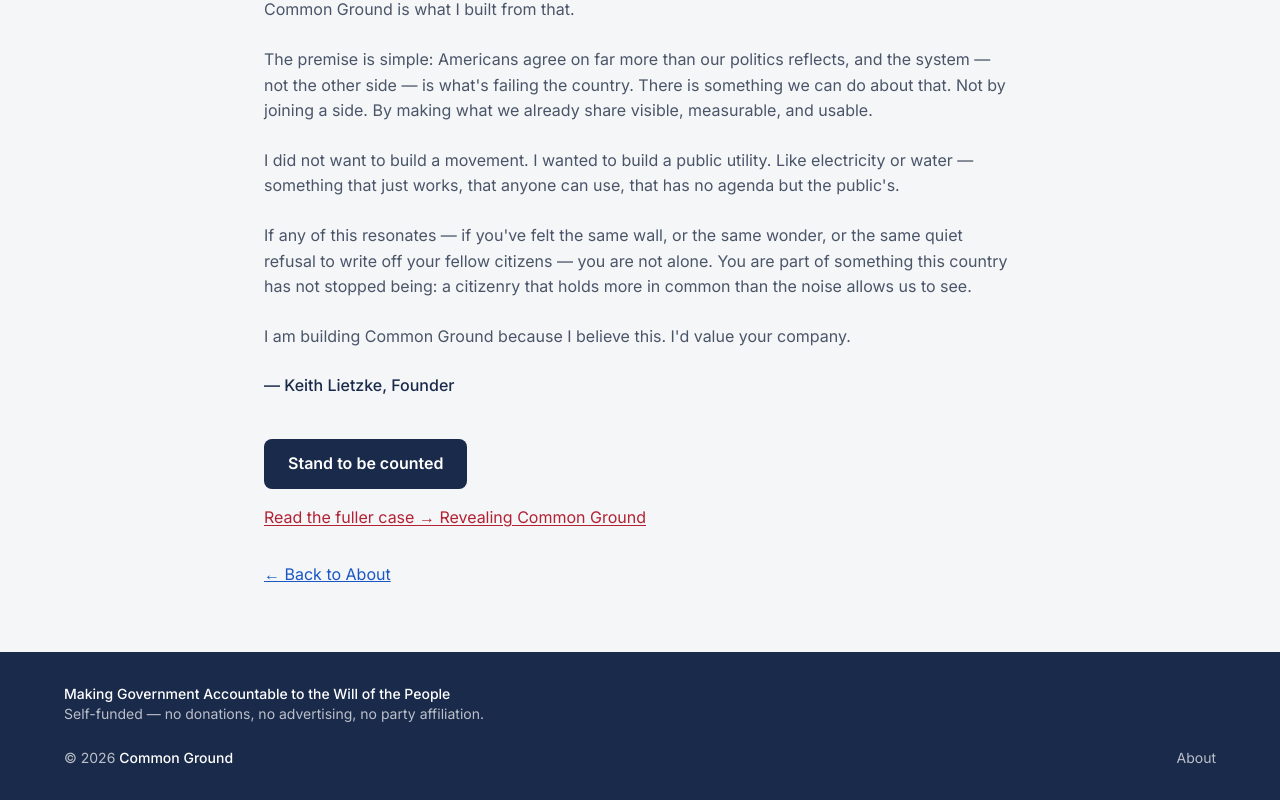
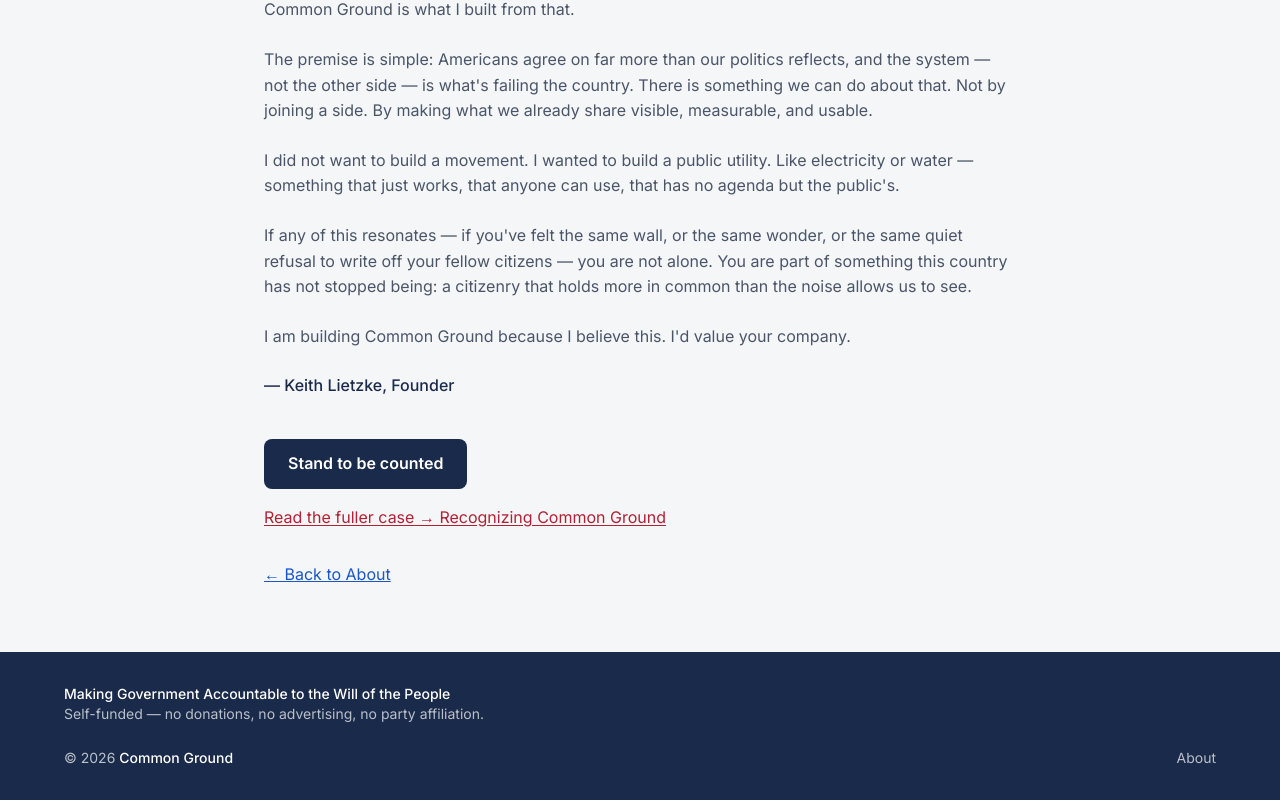
Before and after one commit to common-ground-us/website, a Next.js app: page /about/founder in a window 1280 px wide. Shown: the part 1170-1970 px from the top of the page. Built offline with nearby package versions, Linux system fonts and the light colour scheme; no server answers.

Commit message:
Launch: pledge flow (Get Involved embed, thank-you, welcome-email flow), Finding Common Ground essay + chart, Contact Tally embeds, Discuss/Share fly-outs, About/Roadmap/Governance/Research/Privacy copy, /pledge redirect

```diff
--- a/public/Manual/index.html
+++ b/public/Manual/index.html
@@ -197,7 +197,7 @@
   <h3>Key links</h3>
   <table class="kv">
     <tr><td>Live site</td><td><a href="https://www.common-ground.us/">common-ground.us</a></td></tr>
-    <tr><td>Essay</td><td><a href="https://www.common-ground.us/revealing-common-ground/">/revealing-common-ground/</a></td></tr>
+    <tr><td>Essay</td><td><a href="https://www.common-ground.us/recognizing-common-ground/">/recognizing-common-ground/</a></td></tr>
     <tr><td>Working board</td><td><a href="https://www.common-ground.us/WorkingBoard/">/WorkingBoard/</a></td></tr>
     <tr><td>This manual</td><td><a href="https://www.common-ground.us/Manual/">/Manual/</a></td></tr>
     <tr><td>Tally</td><td><a href="https://tally.so/">tally.so</a></td></tr>
--- a/src/app/about/founder/page.tsx
+++ b/src/app/about/founder/page.tsx
@@ -125,10 +125,10 @@ export default function FounderPage() {
 
           <div className="mt-4">
             <Link
-              href="/revealing-common-ground/"
+              href="/recognizing-common-ground/"
               className="text-[#b22234] underline underline-offset-2 hover:no-underline"
             >
-              Read the fuller case → Revealing Common Ground
+              Read the fuller case → Recognizing Common Ground
             </Link>
           </div>
 
--- a/src/app/get-involved/page.tsx
+++ b/src/app/get-involved/page.tsx
@@ -63,10 +63,10 @@ export default function GetInvolvedPage() {
               <p>
                 More information{" "}
                 <a
-                  href="/revealing-common-ground/"
+                  href="/recognizing-common-ground/"
                   className="text-[#b22234] underline underline-offset-2 hover:text-[#8e1b29]"
                 >
-                  &ldquo;Revealing Common Ground&rdquo; →
+                  &ldquo;Recognizing Common Ground&rdquo; →
                 </a>
               </p>
             </div>
--- a/src/app/not-found.tsx
+++ b/src/app/not-found.tsx
@@ -29,10 +29,10 @@ export default function NotFound() {
           </p>
           <div className="flex flex-wrap items-center justify-center gap-3 mt-6">
             <Link
-              href="/revealing-common-ground/"
+              href="/recognizing-common-ground/"
               className="inline-flex items-center justify-center px-5 py-2.5 bg-[#1a2a4a] text-white font-semibold rounded-lg hover:bg-[#2a3f6e] transition-colors"
             >
-              Read &ldquo;Revealing Common Ground&rdquo;
+              Read &ldquo;Recognizing Common Ground&rdquo;
             </Link>
             <Link
               href="/get-involved/"
--- a/src/app/page.tsx
+++ b/src/app/page.tsx
@@ -400,13 +400,13 @@ function HomeHero() {
         <HeroCarousel />
         <div className="mt-4 pt-4 pb-1 border-t border-white/15">
           <Link
-            href="/revealing-common-ground/"
+            href="/recognizing-common-ground/"
             className="inline-flex items-center gap-2 text-sm sm:text-[15px] font-medium text-[#e8b8be] hover:text-white transition-colors focus-visible:outline-white"
           >
             <span>
               New here? Start with the essay —{" "}
               <span className="font-semibold underline underline-offset-2">
-                Revealing Common Ground
+                Recognizing Common Ground
               </span>
             </span>
             <span aria-hidden="true">→</span>
--- a/src/app/platform/platform.css
+++ b/src/app/platform/platform.css
@@ -116,10 +116,10 @@
 .cg-platform .cmodal.open{display:flex}
 .cg-platform .cmback{position:absolute;inset:0;background:rgba(20,16,12,.55)}
 .cg-platform .cmbox{position:relative;background:var(--panel);border-radius:14px;box-shadow:0 20px 60px rgba(0,0,0,.35);width:min(940px,96vw);height:min(88vh,900px);overflow:hidden;display:flex;flex-direction:column}
-.cg-platform .rmodal{position:fixed;inset:0;z-index:120;display:none;align-items:center;justify-content:center;padding:24px}
+.cg-platform .rmodal{position:fixed;inset:0;z-index:120;display:none;align-items:center;justify-content:center;padding:24px;overflow-y:auto;-webkit-overflow-scrolling:touch}
 .cg-platform .rmodal.open{display:flex}
-.cg-platform .rmback{position:absolute;inset:0;background:rgba(20,16,12,.45)}
-.cg-platform .rmsticky{position:relative;max-width:490px;width:100%;background:#fdf3c4;color:#3a3320;border:1px solid #e6d688;border-radius:6px;box-shadow:0 16px 44px rgba(0,0,0,.30);padding:24px 26px 20px;transform:rotate(-1deg);font-size:14.5px;line-height:1.55}
+.cg-platform .rmback{position:absolute;inset:0;background:rgba(20,16,12,.45);cursor:pointer}
+.cg-platform .rmsticky{position:relative;max-width:490px;width:100%;background:#fdf3c4;color:#3a3320;border:1px solid #e6d688;border-radius:6px;box-shadow:0 16px 44px rgba(0,0,0,.30);padding:24px 26px 20px;transform:rotate(-1deg);font-size:14.5px;line-height:1.55;max-height:calc(100vh - 48px);max-height:calc(100dvh - 48px);overflow-y:auto;-webkit-overflow-scrolling:touch}
 .cg-platform[data-theme="dark"] .rmsticky{background:#4a4223;color:#f0e9cf;border-color:#6b5f2e}
 .cg-platform .rmsticky h2{font-family:Georgia,serif;font-size:20px;margin:0 0 10px}
 .cg-platform .rmsticky ul{margin:10px 0 4px;padding-left:20px}
--- a/src/app/revealing-common-ground/page.tsx
+++ b/src/app/recognizing-common-ground/page.tsx
@@ -1,16 +1,16 @@
 import type { Metadata } from "next";
 import Header from "@/components/Header";
 import Footer from "@/components/Footer";
-import "./revealing-common-ground.css";
+import "./recognizing-common-ground.css";
 
 export const metadata: Metadata = {
-  title: "Revealing Common Ground",
+  title: "Recognizing Common Ground",
   description:
     "Ordinary Americans have near-zero influence on federal policy when their views diverge from elites — yet across party lines we agree on far more than our politics suggests. Why Common Ground exists.",
-  alternates: { canonical: "/revealing-common-ground/" },
+  alternates: { canonical: "/recognizing-common-ground/" },
   openGraph: {
     type: "article",
-    title: "Revealing Common Ground",
+    title: "Recognizing Common Ground",
     description:
       "Across party lines, Americans agree on dozens of federal policies Congress doesn't act on. Common-Ground.US exists to make that agreement visible — and to act on it.",
     images: [{ url: "/og-image.png", width: 1200, height: 627 }],
@@ -23,14 +23,14 @@ export const metadata: Metadata = {
 // planned free-tier sender).
 const PLEDGE = "/get-involved/?src=forward";
 
-export default function RevealingCommonGroundPage() {
+export default function RecognizingCommonGroundPage() {
   return (
     <div className="flex flex-col min-h-screen">
       <Header />
       <main id="main-content" className="flex-1">
         <article className="cg-essay">
           <p className="kicker">A note from the founder</p>
-          <h1>Revealing Common Ground</h1>
+          <h1>Recognizing Common Ground</h1>
           <p className="byline">By Keith Lietzke, Founder</p>
 
           <div className="tldr">
--- a/src/app/revealing-common-ground/revealing-common-ground.css
+++ b/src/app/recognizing-common-ground/recognizing-common-ground.css
@@ -1,4 +1,4 @@
-/* Article typography for the on-site "Revealing Common Ground" essay (Version A).
+/* Article typography for the on-site "Recognizing Common Ground" essay (Version A).
    Scoped under .cg-essay; uses the site's font + color tokens. */
 
 .cg-essay { max-width: 720px; margin: 0 auto; padding: 48px 24px 72px; }
--- a/src/app/sitemap.ts
+++ b/src/app/sitemap.ts
@@ -19,7 +19,7 @@ const staticPaths = [
   "research/",
   "roadmap/",
   "get-involved/",
-  "revealing-common-ground/",
+  "recognizing-common-ground/",
   "contact/",
   "privacy/",
   "terms/",
--- a/src/app/thank-you/page.tsx
+++ b/src/app/thank-you/page.tsx
@@ -116,7 +116,7 @@ export default function ThankYouPage() {
               </p>
               <p className="prefer-link">
                 Prefer a link?{" "}
-                <a href="/revealing-common-ground/?src=forward">
+                <a href="/recognizing-common-ground/?src=forward">
                   Share the essay &rarr;
                 </a>
               </p>
--- a/src/components/Header.tsx
+++ b/src/components/Header.tsx
@@ -6,8 +6,8 @@ import Image from "next/image";
 import { Menu, X } from "./icons";
 
 const ESSAY_LINK = {
-  href: "/revealing-common-ground/",
-  label: "Revealing Common Ground",
+  href: "/recognizing-common-ground/",
+  label: "Recognizing Common Ground",
 };
 
 // Desktop top row: the seven section links (essay lives on the 2nd row).
```
Also changed, not shown: 1 other file (tests, documents, lock files or other folders).
